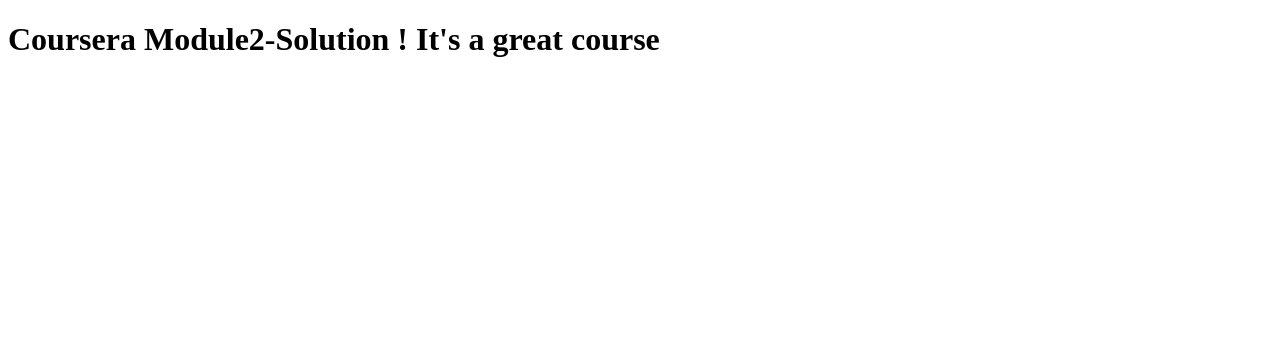
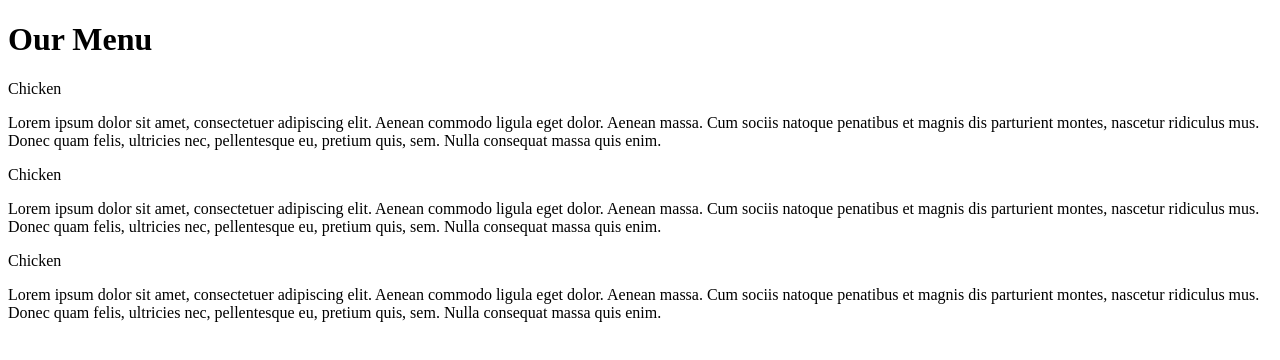
Before and after one commit to DishaRPatel/Coursera_Projects, a plain HTML site: page module2-solution/index.html in a window 1280 px wide. Drawn offline with Linux system fonts and the light colour scheme.

Commit message:
Add Stylesheet page.

```diff
--- a/module2-solution/index.html
+++ b/module2-solution/index.html
@@ -2,8 +2,31 @@
 <html>
 <head>
 	<title>Module2-Solution</title>
+	<meta name="viewport" content="width=device-width, initial-scale=1">
 </head>
 <body>
-<h1>Coursera Module2-Solution ! It's a great course </h1>
+<h1>Our Menu </h1>
+<div class="col-lg-4">
+	<p>Chicken
+	</p>
+	<p>Lorem ipsum dolor sit amet, consectetuer adipiscing elit. Aenean commodo ligula eget dolor. Aenean massa. Cum sociis natoque penatibus et magnis dis parturient montes, nascetur ridiculus mus. Donec quam felis, ultricies nec, pellentesque eu, pretium quis, sem. Nulla consequat massa quis enim.
+	</p>
+</div>
+
+<div class="col-lg-4">
+	<p>Chicken
+	</p>
+	<p>Lorem ipsum dolor sit amet, consectetuer adipiscing elit. Aenean commodo ligula eget dolor. Aenean massa. Cum sociis natoque penatibus et magnis dis parturient montes, nascetur ridiculus mus. Donec quam felis, ultricies nec, pellentesque eu, pretium quis, sem. Nulla consequat massa quis enim.
+	</p>
+</div>
+
+<div class="col-lg-4">
+	<p>Chicken
+	</p>
+	<p>Lorem ipsum dolor sit amet, consectetuer adipiscing elit. Aenean commodo ligula eget dolor. Aenean massa. Cum sociis natoque penatibus et magnis dis parturient montes, nascetur ridiculus mus. Donec quam felis, ultricies nec, pellentesque eu, pretium quis, sem. Nulla consequat massa quis enim.
+	</p>
+</div>
+
+
 </body>
 </html>
--- /dev/null
+++ b/module2-solution/style.css
@@ -0,0 +1,3 @@
+*{
+	box-sizing: border-box;
+}
```
